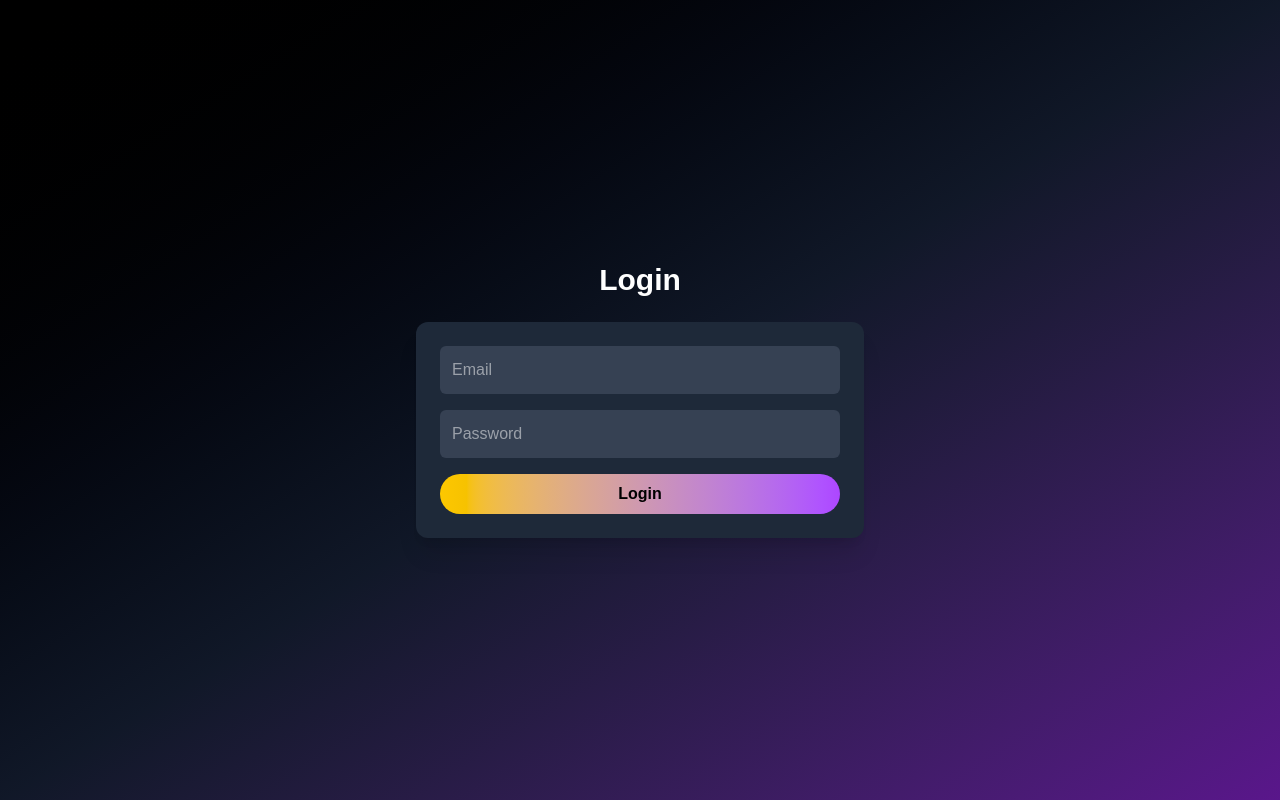
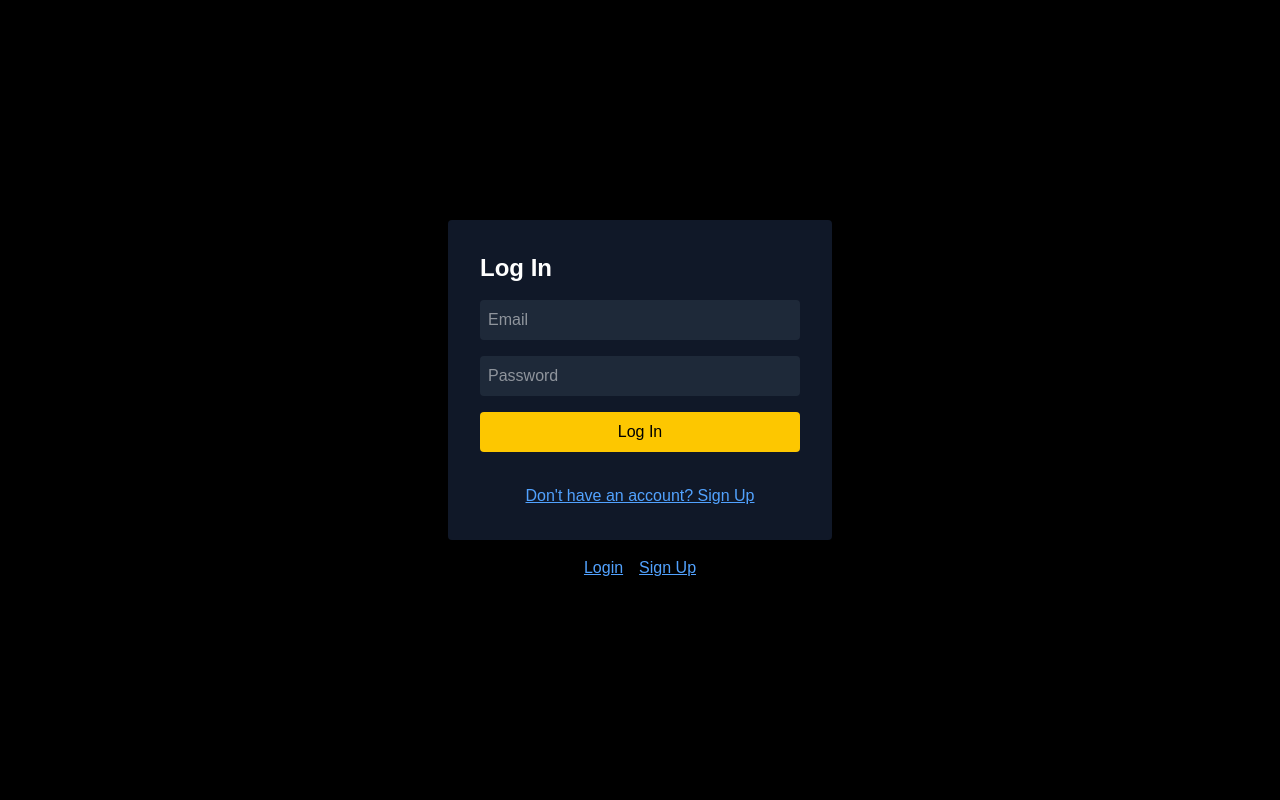
Before and after one commit to Harzh139/CELEBMETWORK, a Next.js app in the folder frontend/: page /auth/login in a window 1280 px wide. Built offline with nearby package versions, Linux system fonts and the light colour scheme.

Commit message:
updated login issue

```diff
--- a/frontend/src/app/auth/login/page.tsx
+++ b/frontend/src/app/auth/login/page.tsx
@@ -1,68 +1,84 @@
 'use client';
 
-import { useState } from 'react';
-import { useRouter } from 'next/navigation'; // ✅ Use this, not 'next/router'
+import { useState, useEffect } from 'react';
+import { useRouter } from 'next/navigation';
+import Link from 'next/link';
 
 export default function LoginPage() {
+  const [form, setForm] = useState({ email: '', password: '' });
+  const [error, setError] = useState('');
+  const [loggedIn, setLoggedIn] = useState(false);
   const router = useRouter();
-  const [email, setEmail] = useState('');
-  const [password, setPassword] = useState('');
-  const [error, setError] = useState('');
+
+  useEffect(() => {
+    setLoggedIn(!!localStorage.getItem('token'));
+  }, []);
 
   const handleLogin = async (e: React.FormEvent) => {
     e.preventDefault();
-
+    setError('');
     try {
       const res = await fetch(`${process.env.NEXT_PUBLIC_API_BASE}/auth/login`, {
         method: 'POST',
         headers: { 'Content-Type': 'application/json' },
-        body: JSON.stringify({ email, password }),
+        body: JSON.stringify(form),
       });
 
       const data = await res.json();
 
-      if (!res.ok) {
-        throw new Error(data.message || 'Login failed');
-      }
+      if (!res.ok) throw new Error(data.message || 'Login failed');
 
       localStorage.setItem('token', data.access_token);
       router.push('/fan-dashboard');
     } catch (err: any) {
-      setError(err.message);
+      setError(err.message || 'Login failed');
     }
   };
 
   return (
-    <main className="min-h-screen flex flex-col items-center justify-center bg-gradient-to-br from-black via-gray-900 to-purple-900 text-white px-4">
-      <h1 className="text-3xl font-bold mb-6">Login</h1>
-      <form onSubmit={handleLogin} className="flex flex-col gap-4 w-full max-w-md bg-gray-800 p-6 rounded-xl shadow-xl">
-        {error && <p className="text-red-400 text-sm">{error}</p>}
+    <main className="min-h-screen flex flex-col items-center justify-center bg-black text-white">
+      <form onSubmit={handleLogin} className="bg-gray-900 p-8 rounded shadow space-y-4 w-full max-w-sm">
+        <h1 className="text-2xl font-bold mb-4">Log In</h1>
 
         <input
+          className="w-full p-2 rounded bg-gray-800 text-white"
+          placeholder="Email"
           type="email"
-          placeholder="Email"
-          className="p-3 rounded-md bg-gray-700 text-white focus:outline-none"
-          value={email}
-          onChange={(e) => setEmail(e.target.value)}
+          value={form.email}
+          onChange={e => setForm({ ...form, email: e.target.value })}
           required
         />
 
         <input
+          className="w-full p-2 rounded bg-gray-800 text-white"
+          placeholder="Password"
           type="password"
-          placeholder="Password"
-          className="p-3 rounded-md bg-gray-700 text-white focus:outline-none"
-          value={password}
-          onChange={(e) => setPassword(e.target.value)}
+          value={form.password}
+          onChange={e => setForm({ ...form, password: e.target.value })}
           required
         />
 
-        <button
-          type="submit"
-          className="bg-gradient-to-r from-yellow-400 to-purple-500 text-black font-bold px-4 py-2 rounded-full hover:scale-105 transition-transform"
-        >
-          Login
+        <button type="submit" className="bg-yellow-400 text-black px-4 py-2 rounded w-full">
+          Log In
         </button>
+
+        {error && <div className="text-red-400">{error}</div>}
+
+        <div className="text-center mt-4">
+          <Link href="/auth/signup" className="underline text-blue-400">
+            Don't have an account? Sign Up
+          </Link>
+        </div>
       </form>
+
+      <nav className="mt-4">
+        {!loggedIn && (
+          <>
+            <Link href="/auth/login" className="underline text-blue-400 mr-4">Login</Link>
+            <Link href="/auth/signup" className="underline text-blue-400">Sign Up</Link>
+          </>
+        )}
+      </nav>
     </main>
   );
 }
```
